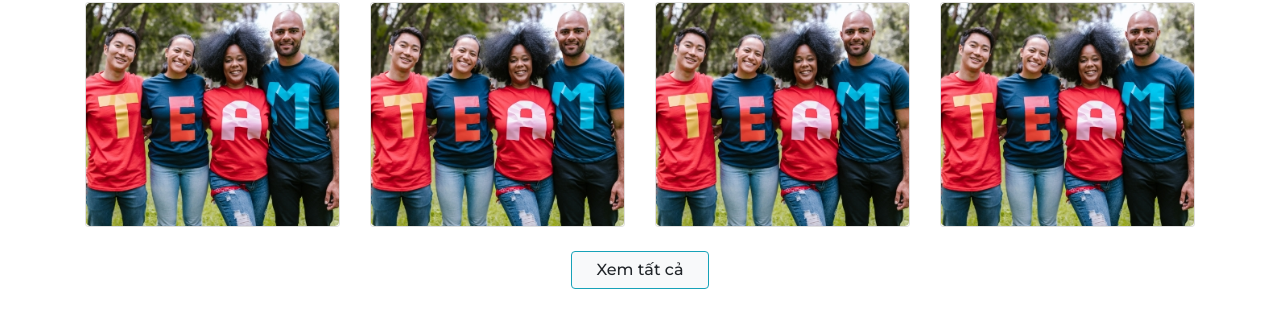
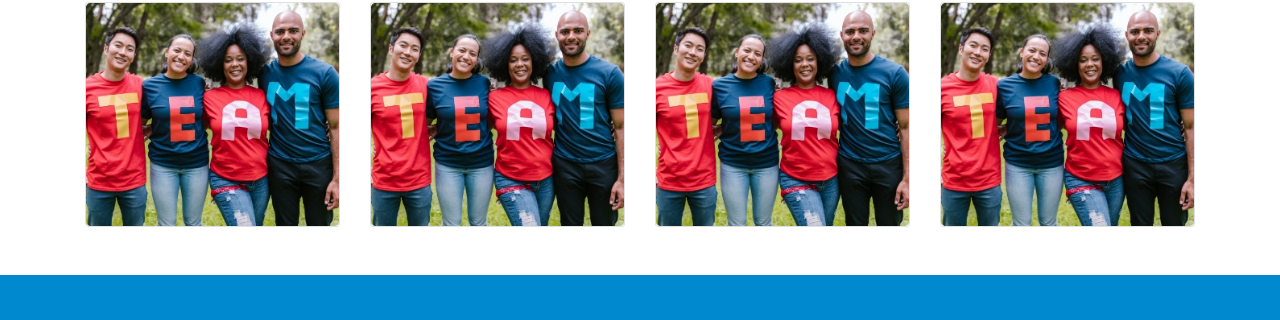
Before and after one commit to tklinh/tklinh.github.io, a plain HTML site: page about-us.html in a window 1280 px wide. Shown: the part 2713-3033 px from the top of the page. Drawn offline with nearby package versions, Linux system fonts and the light colour scheme.

Commit message:
Update about-us.html
Comment out: nút Xem tất cả trang about-us

```diff
--- a/about-us.html
+++ b/about-us.html
@@ -252,10 +252,10 @@
                     </div>
                 </div>
             </div>
-            <div class="d-flex justify-content-center mt-4">
+            <!--<div class="d-flex justify-content-center mt-4">
                 <button class="btn btn-light border border-info px-4 view-all">Xem tất
                     cả</button>
-            </div>
+            </div>-->
         </section>
     </main>
     <footer class="py-5 bg-main index-footer">
```
